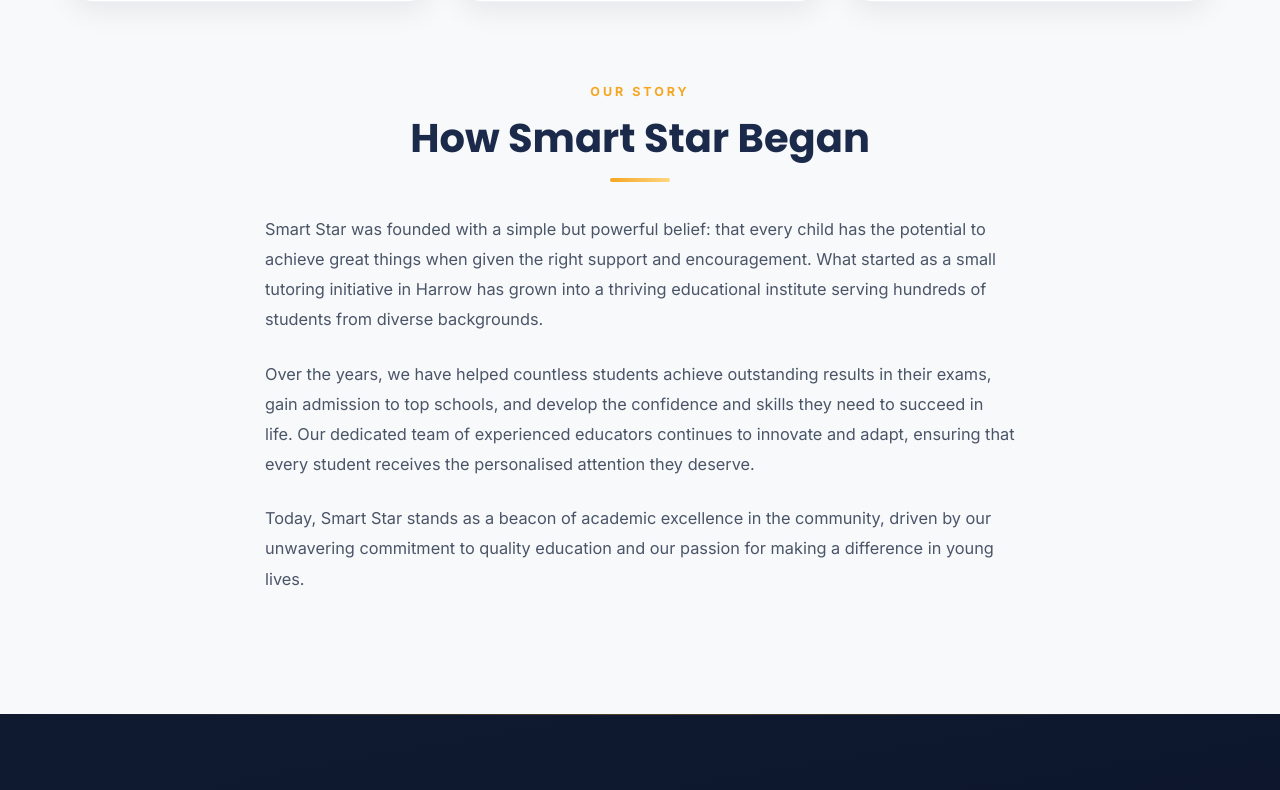
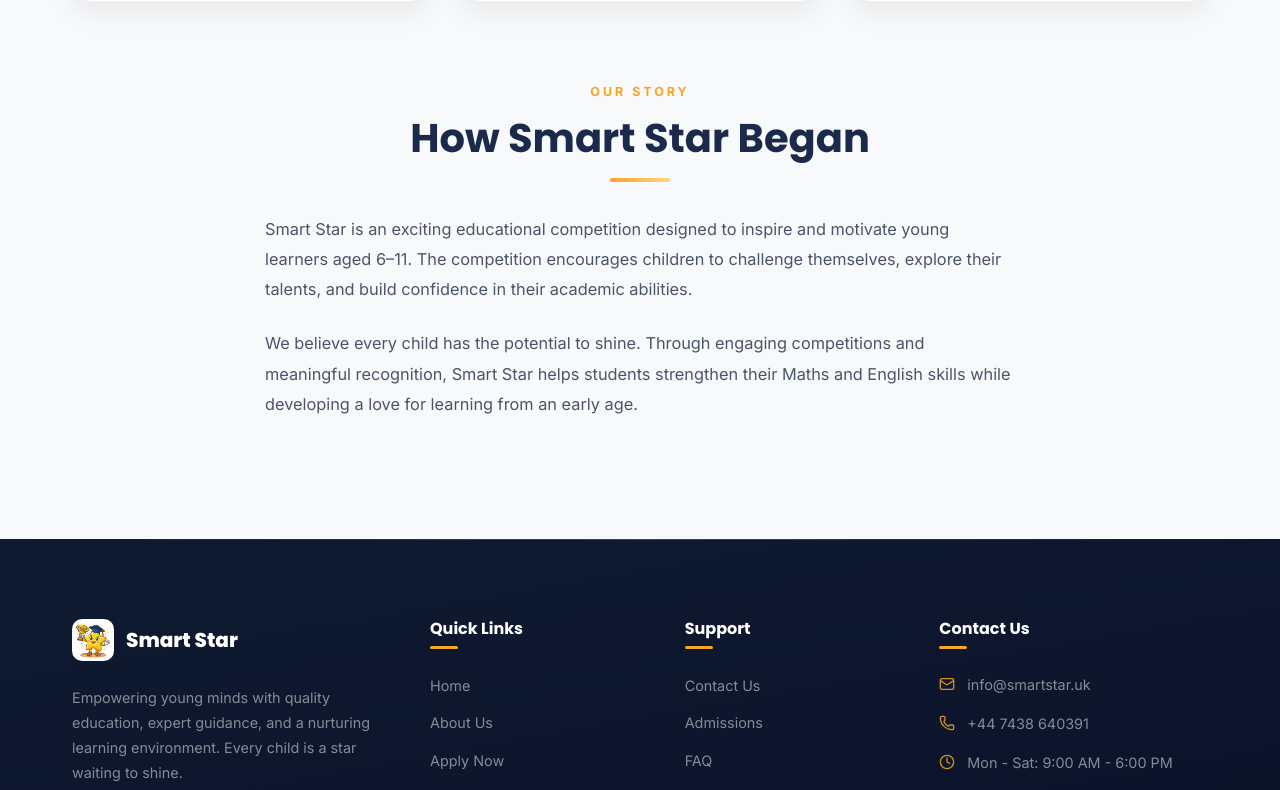
Before and after one commit to NodeKidos/smart_star_frontend, a Next.js app: page /about-us in a window 1280 px wide. Shown: the part 649-1439 px from the top of the page. Built offline with nearby package versions, Linux system fonts and the light colour scheme; no server answers.

Commit message:
about us updated

```diff
--- a/src/app/about-us/page.tsx
+++ b/src/app/about-us/page.tsx
@@ -59,25 +59,19 @@
                     <span className={styles.sectionLabel}>Our Story</span>
                     <h2 className="section-title">How Smart Star Began</h2>
                     <div className={styles.storyContent}>
-                        <p>
-                            Smart Star was founded with a simple but powerful belief: that every child
-                            has the potential to achieve great things when given the right support and
-                            encouragement. What started as a small tutoring initiative in Harrow has
-                            grown into a thriving educational institute serving hundreds of students
-                            from diverse backgrounds.
-                        </p>
-                        <p>
-                            Over the years, we have helped countless students achieve outstanding results
-                            in their exams, gain admission to top schools, and develop the confidence and
-                            skills they need to succeed in life. Our dedicated team of experienced educators
-                            continues to innovate and adapt, ensuring that every student receives the
-                            personalised attention they deserve.
-                        </p>
-                        <p>
-                            Today, Smart Star stands as a beacon of academic excellence in the community,
-                            driven by our unwavering commitment to quality education and our passion for
-                            making a difference in young lives.
-                        </p>
+                            <p>
+                                Smart Star is an exciting educational competition designed to
+                                inspire and motivate young learners aged 6–11. The competition
+                                encourages children to challenge themselves, explore their talents,
+                                and build confidence in their academic abilities.
+                            </p>
+
+                            <p>
+                                We believe every child has the potential to shine. Through engaging
+                                competitions and meaningful recognition, Smart Star helps students
+                                strengthen their Maths and English skills while developing a love
+                                for learning from an early age.
+                            </p>
                     </div>
                 </section>
             </div>
```
